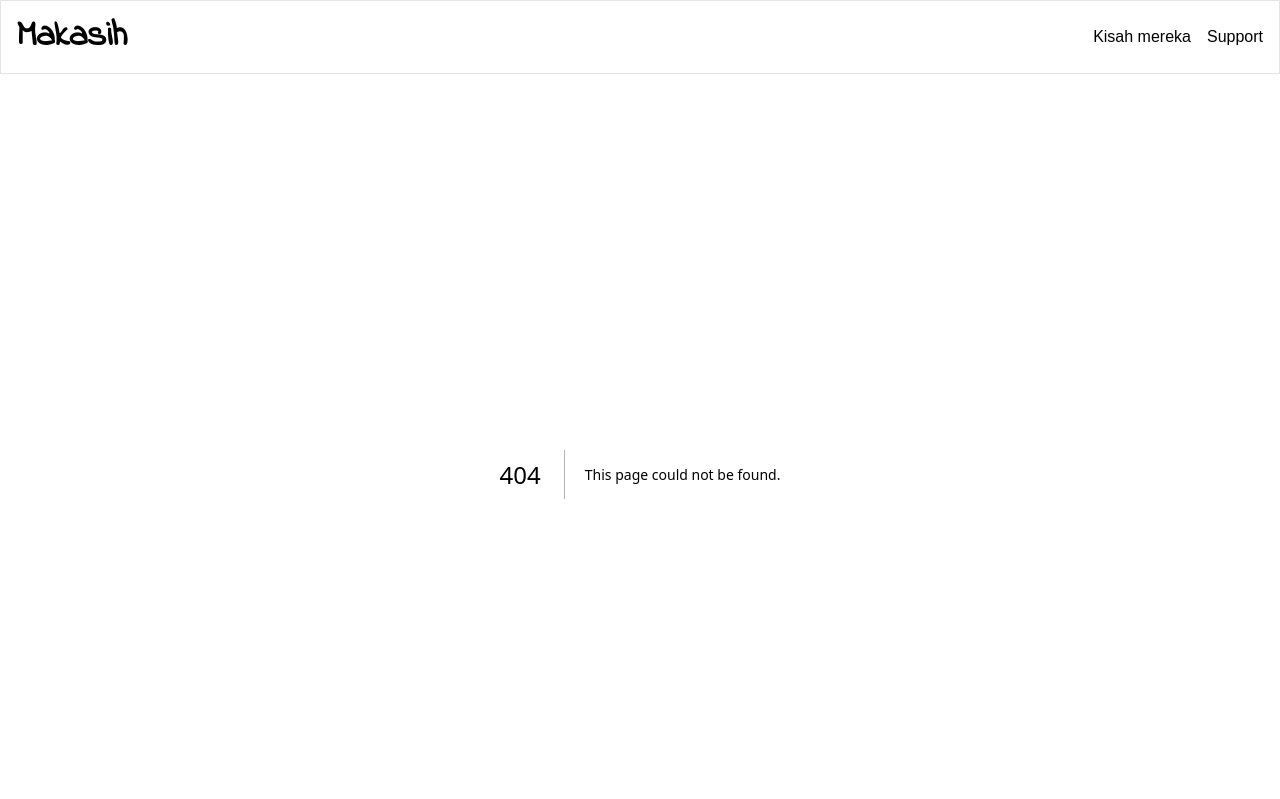
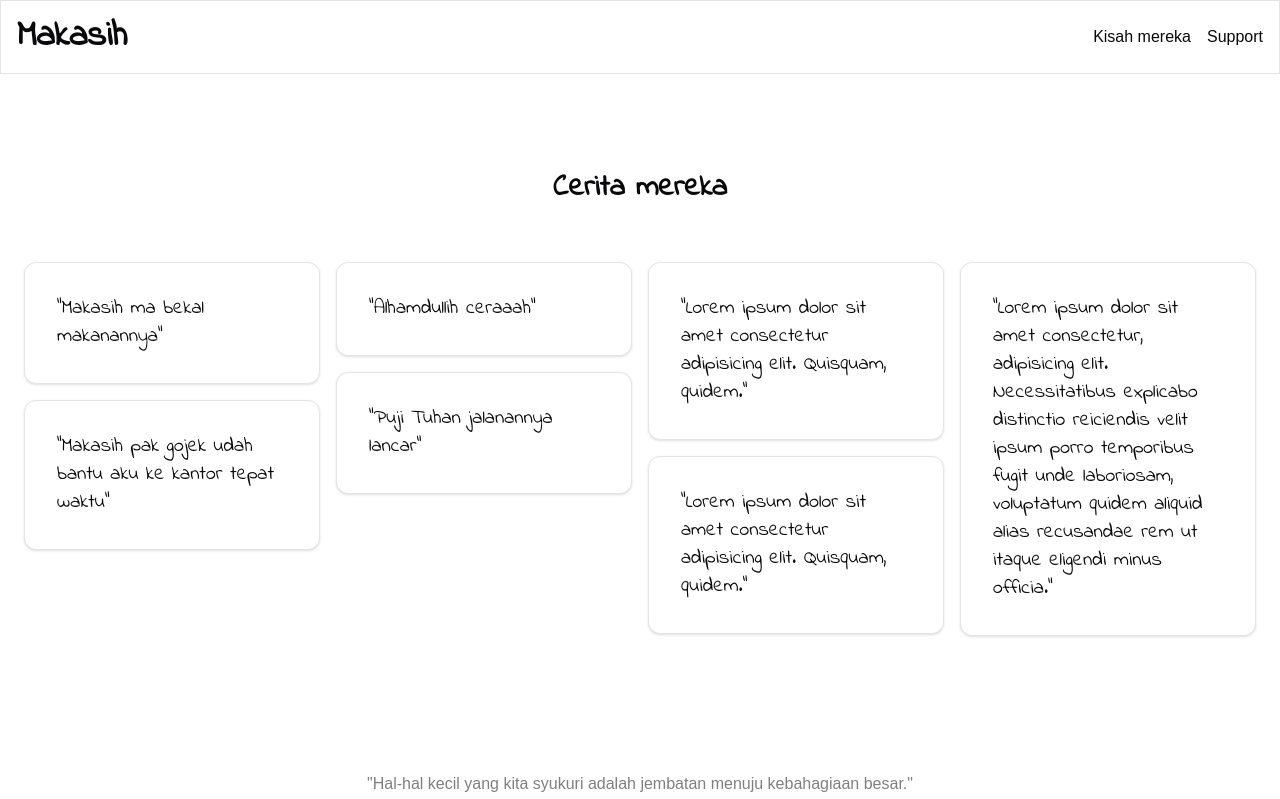
Before and after one commit to auzanassdq/syukur-app, a Next.js app: page /story in a window 1280 px wide. Before the commit this address had no page. Shown: the top 799 px of the page. Built offline with nearby package versions, Linux system fonts and the light colour scheme.

Commit message:
add stories page

```diff
--- /dev/null
+++ b/src/app/story/page.tsx
@@ -0,0 +1,70 @@
+import CommunityStory from "@/components/community-story";
+import Footer from "@/components/footer";
+import Hero from "@/components/hero";
+import Howitwork from "@/components/howitwork";
+import Navbar from "@/components/navbar";
+import { Button } from "@/components/ui/button";
+import { Card } from "@/components/ui/card";
+import Image from "next/image";
+import Link from "next/link";
+
+let stories = [
+  {
+    id: 1,
+    title: "Makasih ma bekal makanannya",
+  },
+  {
+    id: 2,
+    title: "Makasih pak gojek udah bantu aku ke kantor tepat waktu",
+  },
+  {
+    id: 3,
+    title:
+      "Alhamdullih ceraaah"
+  },
+  {
+    id: 4,
+    title: "Puji Tuhan jalanannya lancar",
+  },
+  {
+    id: 5,
+    title:
+      "Lorem ipsum dolor sit amet consectetur adipisicing elit. Quisquam, quidem.",
+  },
+  {
+    id: 6,
+    title:
+      "Lorem ipsum dolor sit amet consectetur adipisicing elit. Quisquam, quidem.",
+  },
+  {
+    id: 7,
+    title:
+      "Lorem ipsum dolor sit amet consectetur, adipisicing elit. Necessitatibus explicabo distinctio reiciendis velit ipsum porro temporibus fugit unde laboriosam, voluptatum quidem aliquid alias recusandae rem ut itaque eligendi minus officia.",
+  },
+];
+
+export default function story() {
+  return (
+    <section className="px-2 py-24">
+      <h1 className="indie-flower text-center text-3xl font-bold">
+        Cerita mereka
+      </h1>
+      {/* <div className="mt-10">
+        <Link href={"/post"}>
+          <Button className="w-full">mana ceritamu?</Button>
+        </Link>
+      </div> */}
+      <div className="mt-10 gap-4  px-4 lg:columns-4">
+        {stories.map((story) => (
+          <Card key={story.id} className="group inline-block w-full mt-4">
+            <div className="p-8">
+              <p className="indie-flower  text-xl font-medium group-hover:font-bold">
+                "{story.title}"
+              </p>
+            </div>
+          </Card>
+        ))}
+      </div>
+    </section>
+  );
+}
```
